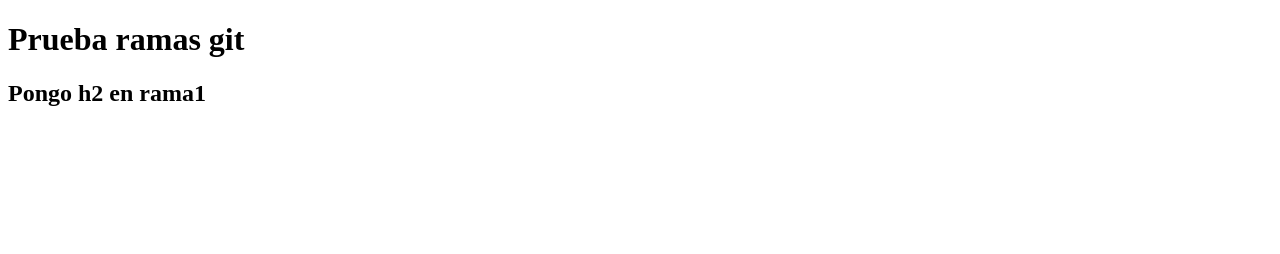
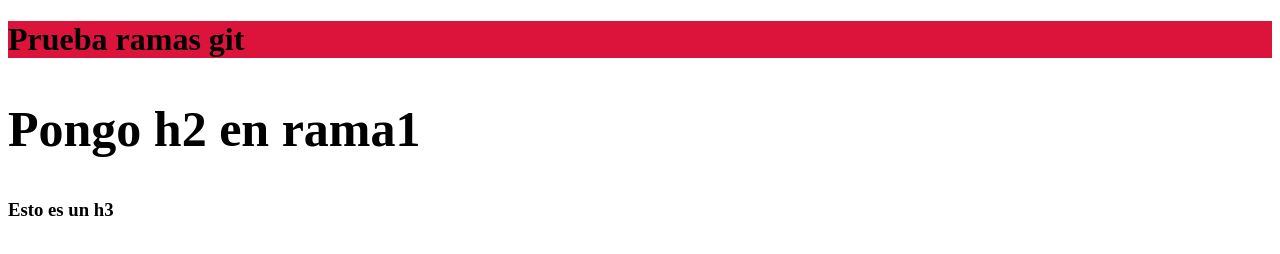
Before and after one commit to FDresco/ramas, a plain HTML site: page index.html in a window 1280 px wide. Drawn offline with Linux system fonts and the light colour scheme.

Commit message:
agregue estilos y h3 en rama2

```diff
--- a/css/style.css
+++ b/css/style.css
@@ -0,0 +1,7 @@
+h1 {
+    background-color: crimson;
+}
+
+h2 {
+    font-size: 50px;
+}
--- a/index.html
+++ b/index.html
@@ -15,5 +15,7 @@
 
     <h2>Pongo h2 en rama1</h2>
 
+    <h3>Esto es un h3</h3>
+
 </body>
 </html>
```
